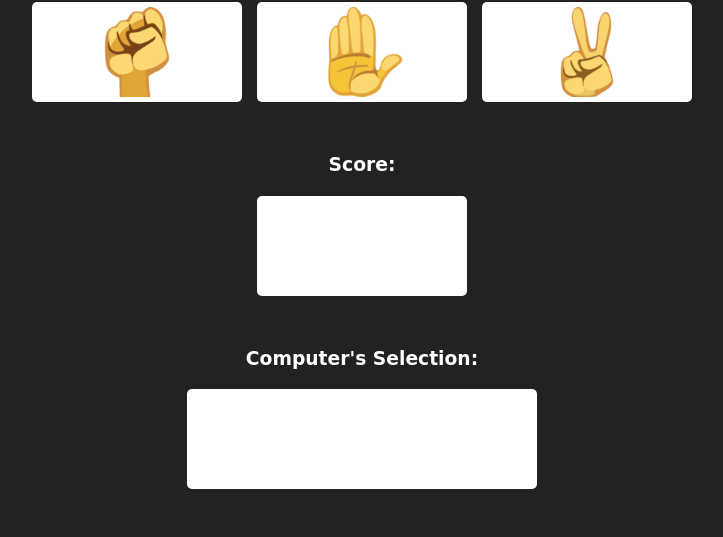
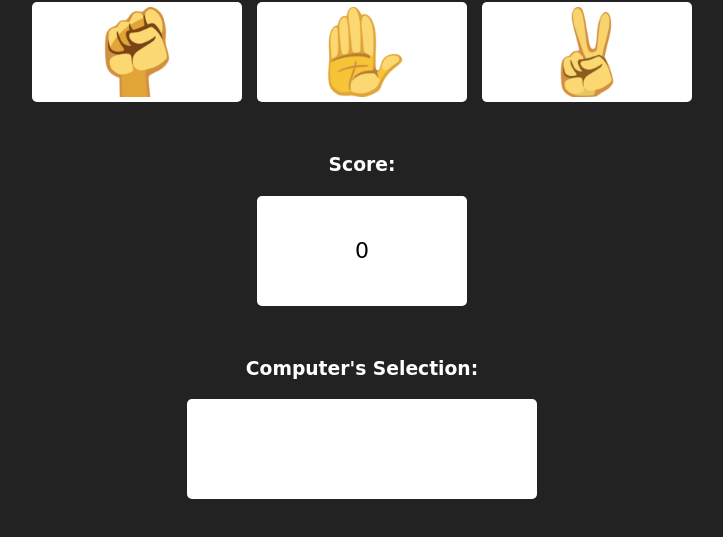
Before and after one commit to deksudo/RockPaperScissors, a plain HTML site: page index.html in a window 1280 px wide. Shown: the part 81-618 px from the top of the page, without its empty margins (278-1001 px from the left). Drawn offline with Linux system fonts and the light colour scheme; a web font is replaced by a local one.

Commit message:
increase score font size

```diff
--- a/index.html
+++ b/index.html
@@ -17,7 +17,7 @@
 			</div>
 			<div class="center">
 				<h3>Score:</h3>
-				<div id="score" class="ui"></div>
+				<div id="score" class="ui">0</div>
 			</div>
 			<div class="center">
 				<h3>Computer's Selection:</h3>
--- a/style.css
+++ b/style.css
@@ -45,6 +45,8 @@ body {
 	margin: 2px 5px;
 	min-height: 100px;
 	color: black;
+	line-height: 100px;
+	font-size: 22px;
 }
 
 .ui.selected {
```
